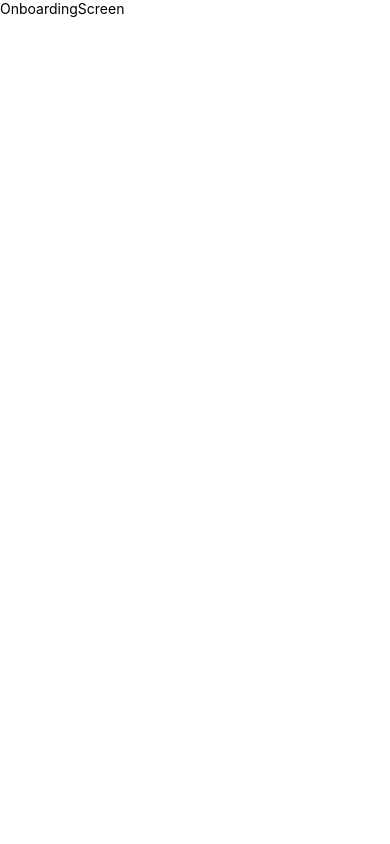
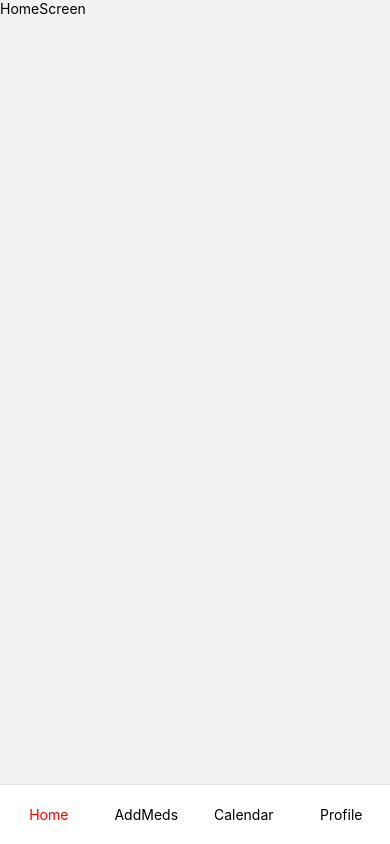
Before and after one commit to Hack-It-Out/medstracker-mobile, a React Native app: screen /BottomTabs in a window 390 px wide. Built offline with nearby package versions, Linux system fonts and the light colour scheme.

Commit message:
[commit]: latest changes

```diff
--- a/App.tsx
+++ b/App.tsx
@@ -1,11 +1,12 @@
-/* eslint-disable react/react-in-jsx-scope */
-import {View, Text} from 'react-native';
-import {OnboardingScreen} from './src/screens';
+/* eslint-disable prettier/prettier */
+import React from 'react';
+import {NavigationContainer} from '@react-navigation/native';
+import AppStack from './src/stack/AppStack';
 
 export default function App() {
   return (
-    <View>
-      <OnboardingScreen />
-    </View>
+    <NavigationContainer>
+      <AppStack />
+    </NavigationContainer>
   );
 }
--- a/package.json
+++ b/package.json
@@ -21,6 +21,7 @@
     "react-native-pager-view": "^6.1.4",
     "react-native-safe-area-context": "^4.5.0",
     "react-native-screens": "^3.20.0",
+    "react-native-svg-transformer": "^1.0.0",
     "react-redux": "^8.0.5",
     "tailwindcss": "^3.2.7"
   },
--- a/src/stack/AppStack.tsx
+++ b/src/stack/AppStack.tsx
@@ -1,14 +1,17 @@
 /* eslint-disable prettier/prettier */
 import React from 'react';
 import {createNativeStackNavigator} from '@react-navigation/native-stack';
-import {OnboardingScreen} from '../screens';
+import BottomStack from './BottomStack';
 
 const Stack = createNativeStackNavigator();
 
 const AppStack = () => {
   return (
-    <Stack.Navigator>
-      <Stack.Screen name="Onboarding" component={OnboardingScreen} />
+    <Stack.Navigator
+      screenOptions={{
+        headerShown: false,
+      }}>
+      <Stack.Screen name="BottomTabs" component={BottomStack} />
     </Stack.Navigator>
   );
 };
--- a/src/stack/BottomStack.tsx
+++ b/src/stack/BottomStack.tsx
@@ -1,4 +1,6 @@
 /* eslint-disable prettier/prettier */
+/* eslint-disable react/no-unstable-nested-components */
+/* eslint-disable react-native/no-inline-styles */
 import {createBottomTabNavigator} from '@react-navigation/bottom-tabs';
 import React from 'react';
 import {
@@ -8,12 +10,98 @@ import {
   ProfileScreen,
 } from '../screens';
 
+import Home from '../assets/Home.svg';
+import AddMeds from '../assets/Meds.svg';
+import Calendar from '../assets/Calendar.svg';
+import Profile from '../assets/User.svg';
+import {Text, TouchableOpacity, View} from 'react-native';
+
+type TabBarProps = {
+  state: any;
+  descriptors: any;
+  navigation: any;
+};
+
 const Tabs = createBottomTabNavigator();
+
+function TabBar({state, descriptors, navigation}: TabBarProps) {
+  return (
+    <View
+      style={{
+        flexDirection: 'row',
+        backgroundColor: '#fff',
+        height: 60,
+        borderTopWidth: 1,
+        borderTopColor: '#e5e5e5',
+      }}>
+      {state.routes.map((route: any, index: any) => {
+        const {options} = descriptors[route.key];
+        const label =
+          options.tabBarLabel !== undefined
+            ? options.tabBarLabel
+            : options.title !== undefined
+            ? options.title
+            : route.name;
+
+        const isFocused = state.index === index;
+
+        const onPress = () => {
+          const event = navigation.emit({
+            type: 'tabPress',
+            target: route.key,
+            canPreventDefault: true,
+          });
+
+          if (!isFocused && !event.defaultPrevented) {
+            navigation.navigate(route.name);
+          }
+        };
+
+        const onLongPress = () => {
+          navigation.emit({
+            type: 'tabLongPress',
+            target: route.key,
+          });
+        };
+
+        return (
+          <TouchableOpacity
+            key={index}
+            accessibilityRole="button"
+            accessibilityState={isFocused ? {selected: true} : {}}
+            accessibilityLabel={options.tabBarAccessibilityLabel}
+            testID={options.tabBarTestID}
+            onPress={onPress}
+            onLongPress={onLongPress}
+            style={{flex: 1, alignItems: 'center', justifyContent: 'center'}}>
+            <Text style={{
+                color: isFocused ? 'red' : '#000',
+            }}>{label}</Text>
+          </TouchableOpacity>
+        );
+      })}
+    </View>
+  );
+}
 
 const BottomStack = () => {
   return (
-    <Tabs.Navigator>
-      <Tabs.Screen name="Home" component={HomeScreen} />
+    <Tabs.Navigator
+      tabBar={props => <TabBar {...props} />}
+      screenOptions={{
+        headerShown: false,
+      }}>
+      <Tabs.Screen name="Home" component={HomeScreen}
+        options={{
+            tabBarIcon: ({focused}) => (
+                <Home
+                    width={24}
+                    height={24}
+                    fill={focused ? '#000' : '#000'}
+                    />
+            ),
+        }}
+      />
       <Tabs.Screen name="AddMeds" component={AddMedsScreen} />
       <Tabs.Screen name="Calendar" component={CalendarScreen} />
       <Tabs.Screen name="Profile" component={ProfileScreen} />
```
Also changed, not shown: declarations.d.ts (added, +7 -0 lines), metro.config.js (+16 -10 lines), 1 other file (tests, documents, lock files or other folders).
